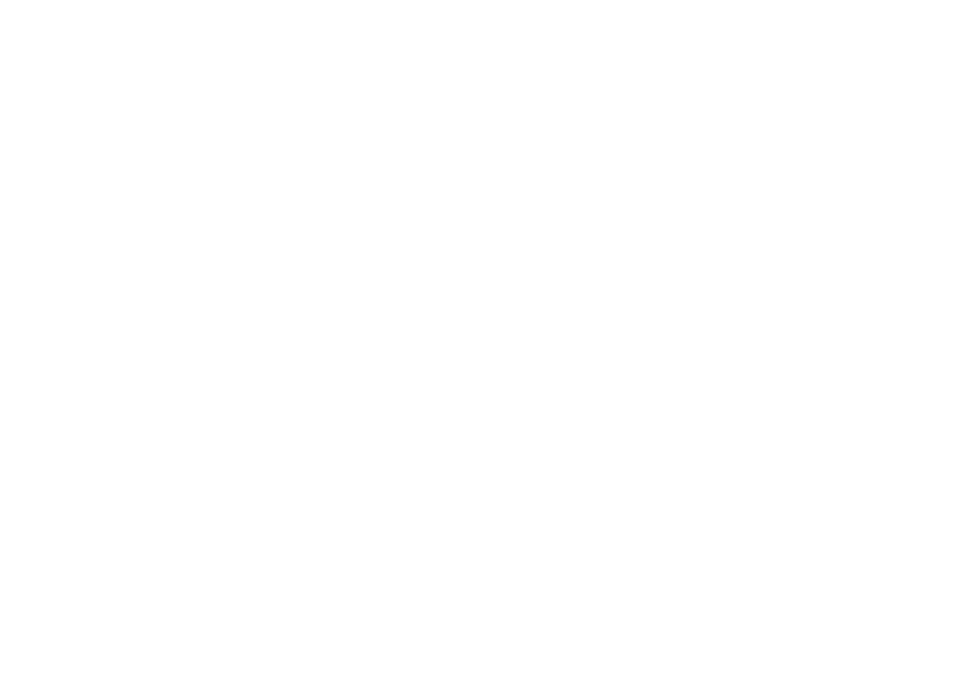
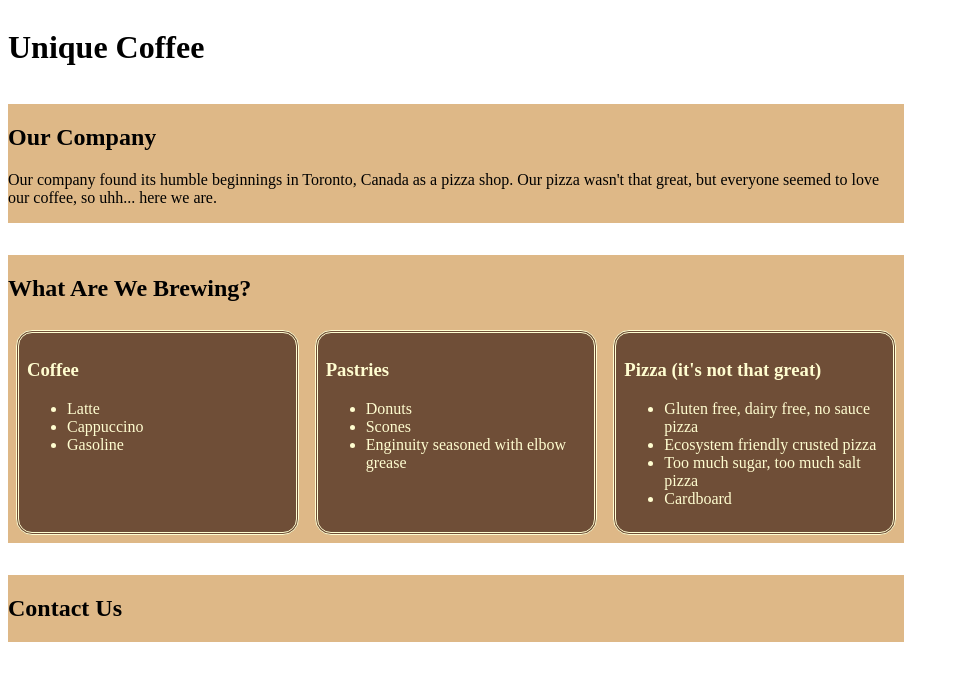
Before and after one commit to WeCanCodeIT/csharp-coffeeshop-practice, a plain HTML site: page index.html in a window 1280 px wide. Shown: the whole page, without its empty margins (0-959 px from the left). Drawn offline with Linux system fonts and the light colour scheme.

Commit message:
added content and basic styling

```diff
--- a/index.html
+++ b/index.html
@@ -5,8 +5,48 @@
     <meta name="viewport" content="width=device-width, initial-scale=1.0">
     <meta http-equiv="X-UA-Compatible" content="ie=edge">
     <title>Unique Coffee</title>
+    <link rel="stylesheet" href="style.css">
 </head>
 <body>
+    <main class="container">
+        <h1>Unique Coffee</h1>
+        <section id="info">
+            <h2>Our Company</h2>
+            <p>Our company found its humble beginnings in Toronto, Canada as a pizza shop. Our pizza wasn't that great, but everyone seemed to love our coffee, so uhh... here we are.</p>
+        </section>
+        <section id="menu">
+            <h2>What Are We Brewing?</h2>
+            <article>
+                <h3>Coffee</h3>
+                <ul>
+                    <li>Latte</li>
+                    <li>Cappuccino</li>
+                    <li>Gasoline</li>
+                </ul>
+            </article>
+            <article>
+                <h3>Pastries</h3>
+                <ul>
+                    <li>Donuts</li>
+                    <li>Scones</li>
+                    <li>Enginuity seasoned with elbow grease</li>
+                </ul>
+            </article>
+            <article>
+                <h3>Pizza (it's not that great)</h3>
+                <ul>
+                    <li>Gluten free, dairy free, no sauce pizza</li>
+                    <li>Ecosystem friendly crusted pizza</li>
+                    <li>Too much sugar, too much salt pizza</li>
+                    <li>Cardboard</li>
 
+                </ul>
+            </article>
+        </section>
+
+        <section id="contact">
+            <h2>Contact Us</h2>
+        </section>
+    </main>
 </body>
 </html>
--- a/style.css
+++ b/style.css
@@ -0,0 +1,34 @@
+body {
+    max-width: 70vw;
+    min-width: 150px;
+}
+
+.container {
+    display: flex;
+    flex-direction: column;
+    justify-content: space-between;
+}
+
+section {
+    background-color: burlywood;
+    margin: 1em 0;
+}
+
+#menu {
+    display: grid;
+    grid-template-columns: repeat(3, 1fr);
+}
+
+#menu h2 {
+    grid-column: 1 / span 3;
+}
+
+article {
+    color: #fffdd0;
+    border-style: double;
+    border-radius: 1em;
+    background-color: #6f4e37;
+    padding: .5em;
+    margin: .5em;
+
+}
```
